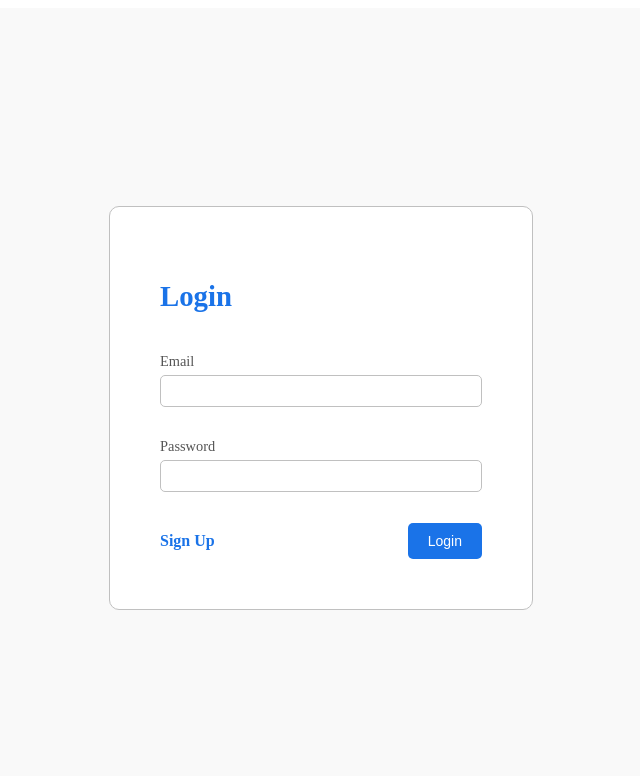
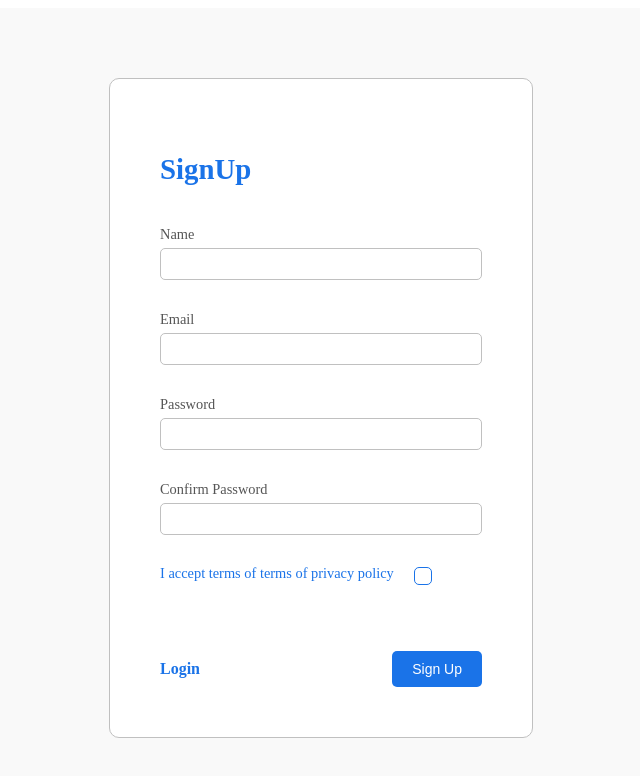
Before and after one commit to MamadTaheri/react-training, a React (Create React App) app: page /signup in a window 1280 px wide. Shown: the top 776 px of the page, without its empty margins (319-959 px from the left). Built offline with nearby package versions, Linux system fonts and the light colour scheme.

Commit message:
make project SPA

```diff
--- a/src/App.js
+++ b/src/App.js
@@ -1,14 +1,18 @@
 import './App.css'
+import { Redirect, Route, Switch } from 'react-router-dom';
 import Login from './components/auth/login/Login'
 
-// import SignUp from "./components/auth/signup/SignUp"
+import SignUp from "./components/auth/signup/SignUp"
 
 
 const App = () => {
   return (
     <div className="App">
-      {/* <SignUp /> */}
-      <Login />
+       <Switch>
+         <Route path="/login" component={Login} />
+         <Route path="/signup" component={SignUp} />
+         <Redirect from="/" to="/login" />
+       </Switch>
     </div>
   );
 };
--- a/src/components/auth/login/Login.js
+++ b/src/components/auth/login/Login.js
@@ -3,6 +3,7 @@
 import { ToastContainer } from "react-toastify";
 import "react-toastify/dist/ReactToastify.css";
 import { notify } from "../../../helpers/toast";
+import { Link } from "react-router-dom";
 
 import styles from "./Login.module.css";
 
@@ -81,7 +82,7 @@
         </div>
 
         <div className={styles.formButtons}>
-          <a href="#">Sign Up</a>
+          <Link to="/signup">Sign Up</Link>
           <button type="submit">Login</button>
         </div>
       </form>
--- a/src/components/auth/signup/SignUp.js
+++ b/src/components/auth/signup/SignUp.js
@@ -3,6 +3,7 @@
 import { ToastContainer } from "react-toastify";
 import "react-toastify/dist/ReactToastify.css";
 import { notify } from "../../../helpers/toast";
+import { Link } from "react-router-dom";
 
 import styles from "./SignUp.module.css";
 
@@ -137,7 +138,7 @@
           )}
         </div>
         <div className={styles.formButtons}>
-          <a href="#">Login</a>
+          <Link to="/login">Login</Link>
           <button type="submit">Sign Up</button>
         </div>
       </form>
--- a/src/index.js
+++ b/src/index.js
@@ -1,6 +1,12 @@
 import React from "react";
 import ReactDom from "react-dom";
+import { BrowserRouter } from "react-router-dom";
 
 import App from "./App";
 
-ReactDom.render(<App />, document.getElementById("root"));
+ReactDom.render(
+  <BrowserRouter>
+    <App />
+  </BrowserRouter>,
+  document.getElementById("root")
+);
```
